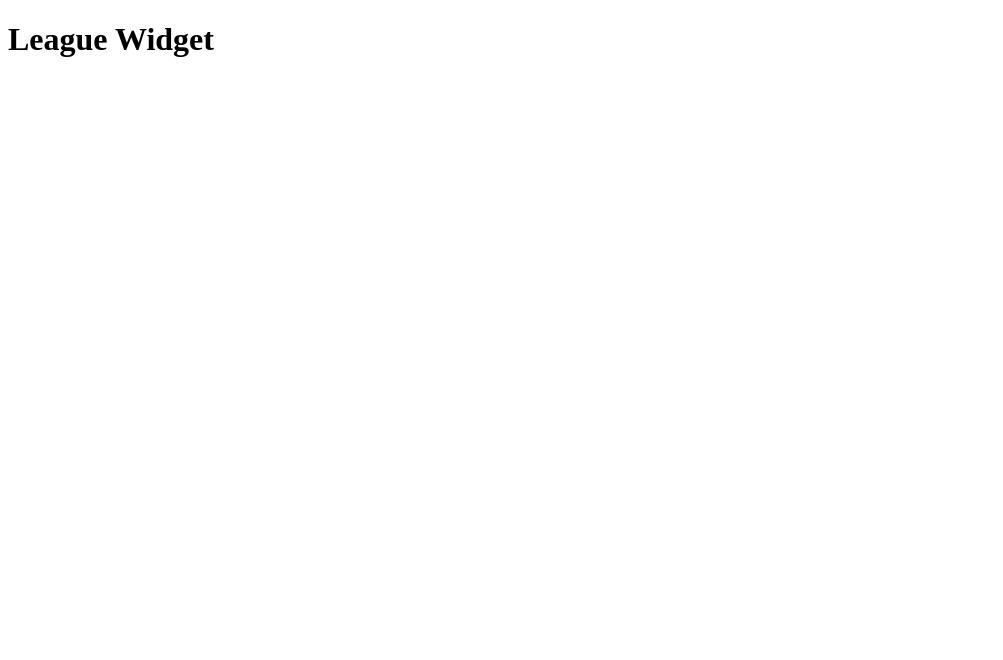
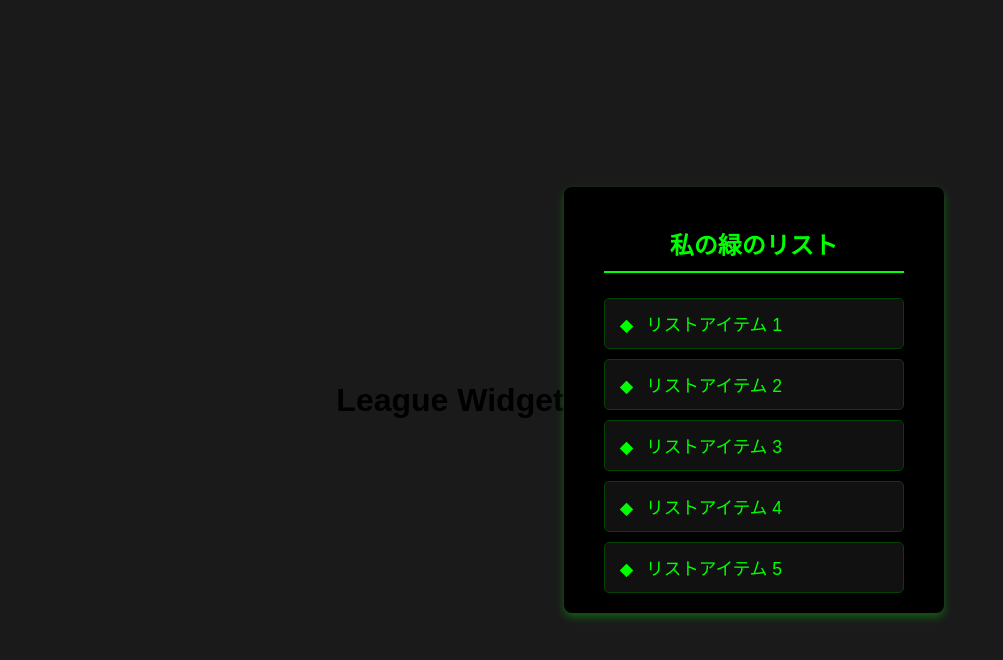
Before and after one commit to kay-jp/LeagueWidget, a plain HTML site: page index.html in a window 1280 px wide. Shown: the whole page, without its empty margins (0-1003 px from the left). Drawn offline with Linux system fonts and the light colour scheme.

Commit message:
edit html

```diff
--- a/index.html
+++ b/index.html
@@ -14,11 +14,81 @@
 
     <!-- PWA 用のテーマカラー -->
     <meta name="theme-color" content="#000000" />
+  <style>
+        body {
+            font-family: Arial, sans-serif;
+            display: flex;
+            justify-content: center;
+            align-items: center;
+            min-height: 100vh;
+            margin: 0;
+            background-color: #1a1a1a; /* 全体の背景を少し暗めの黒に */
+        }
 
+        .list-container {
+            background-color: #000; /* メインカラー: 黒 */
+            padding: 20px 40px;
+            border-radius: 8px;
+            box-shadow: 0 4px 8px rgba(0, 255, 0, 0.3); /* 緑のシャドウでアクセント */
+            width: 300px;
+        }
+
+        .list-container h2 {
+            color: #00ff00; /* サブカラー: 緑 */
+            text-align: center;
+            margin-bottom: 25px;
+            border-bottom: 2px solid #00ff00; /* 緑の下線 */
+            padding-bottom: 10px;
+        }
+
+        ul {
+            list-style: none; /* デフォルトのリストスタイルをなくす */
+            padding: 0;
+            margin: 0;
+        }
+
+        li {
+            background-color: #111; /* リストアイテムの背景を少し濃い黒に */
+            margin-bottom: 10px;
+            padding: 12px 15px;
+            border-radius: 5px;
+            color: #00ff00; /* サブカラー: 緑 */
+            font-size: 1.1em;
+            transition: background-color 0.3s ease, transform 0.2s ease;
+            cursor: pointer;
+            border: 1px solid #004400; /* 目立たない程度の緑のボーダー */
+        }
+
+        li:last-child {
+            margin-bottom: 0;
+        }
+
+        li:hover {
+            background-color: #222; /* ホバーで少し明るい黒に */
+            transform: translateY(-2px); /* 少し上に浮き上がるエフェクト */
+            box-shadow: 0 2px 5px rgba(0, 255, 0, 0.4); /* ホバー時にも緑のシャドウ */
+        }
+
+        li::before {
+            content: "◆ "; /* リストアイテムの前に緑のひし形アイコン */
+            color: #00ff00;
+            margin-right: 8px;
+        }
+    </style>
 </head>
 
 <body>
     <h1>League Widget</h1>
+        <div class="list-container">
+        <h2>私の緑のリスト</h2>
+        <ul>
+            <li>リストアイテム 1</li>
+            <li>リストアイテム 2</li>
+            <li>リストアイテム 3</li>
+            <li>リストアイテム 4</li>
+            <li>リストアイテム 5</li>
+        </ul>
+    </div>
     <script>
         if ('serviceWorker' in navigator) {
             navigator.serviceWorker.register('service-worker.js')
--- a/widgets/temp.json
+++ b/widgets/temp.json
@@ -4,7 +4,7 @@
     {
       "type": "TextBlock",
       "size": "Medium",
-      "text": "Now playing...",
+      "text": "League Widget",
       "horizontalAlignment": "Center"
     },
     {
@@ -18,12 +18,12 @@
   "actions": [
     {
       "type": "Action.Execute",
-      "title": "Previous",
+      "title": "てすと",
       "verb": "previous-song"
     },
     {
       "type": "Action.Execute",
-      "title": "Next",
+      "title": "てすと２",
       "verb": "next-song"
     }
   ],
```
